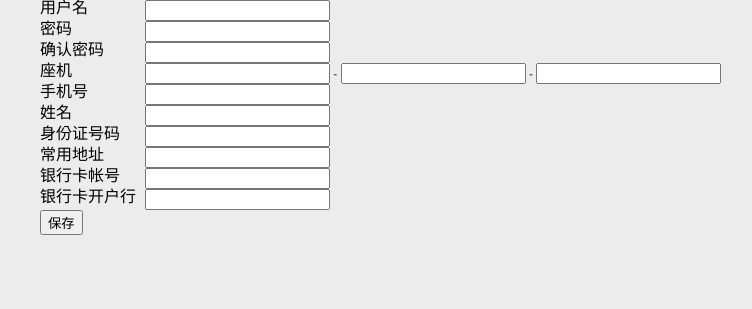
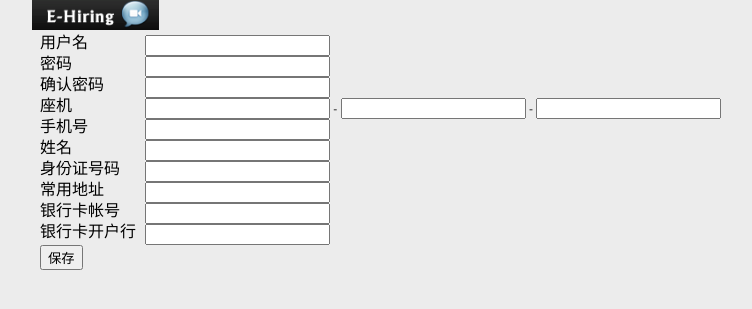
Before and after one commit to pennsong/eHR, a CodeIgniter app: page /index.php/hunterinfo/noLogin_register in a window 1280 px wide. Shown: the top 309 px of the page, without its empty margins (135-887 px from the left). Run offline with CodeIgniter, Linux system fonts and the light colour scheme.

Commit message:
add logo to hunterInfoRegister.tpl

```diff
--- a/application/views/templates/hunterInfoRegister.tpl
+++ b/application/views/templates/hunterInfoRegister.tpl
@@ -83,6 +83,9 @@
 	</head>
 	<body>
 		<div class="container">
+			<div class="span-64 last">
+				  <img class="logo" src="{cw_ci_base_url}resource/img/logo.png"/>
+			</div>
 			<div class="prepend-1 span-62">
 				<form id="locHunterRegisterForm" action="{cw_ci_site_url param1='hunterInfo/noLogin_registerValidate'}" method="post">
 					<div class="span-62">
```
